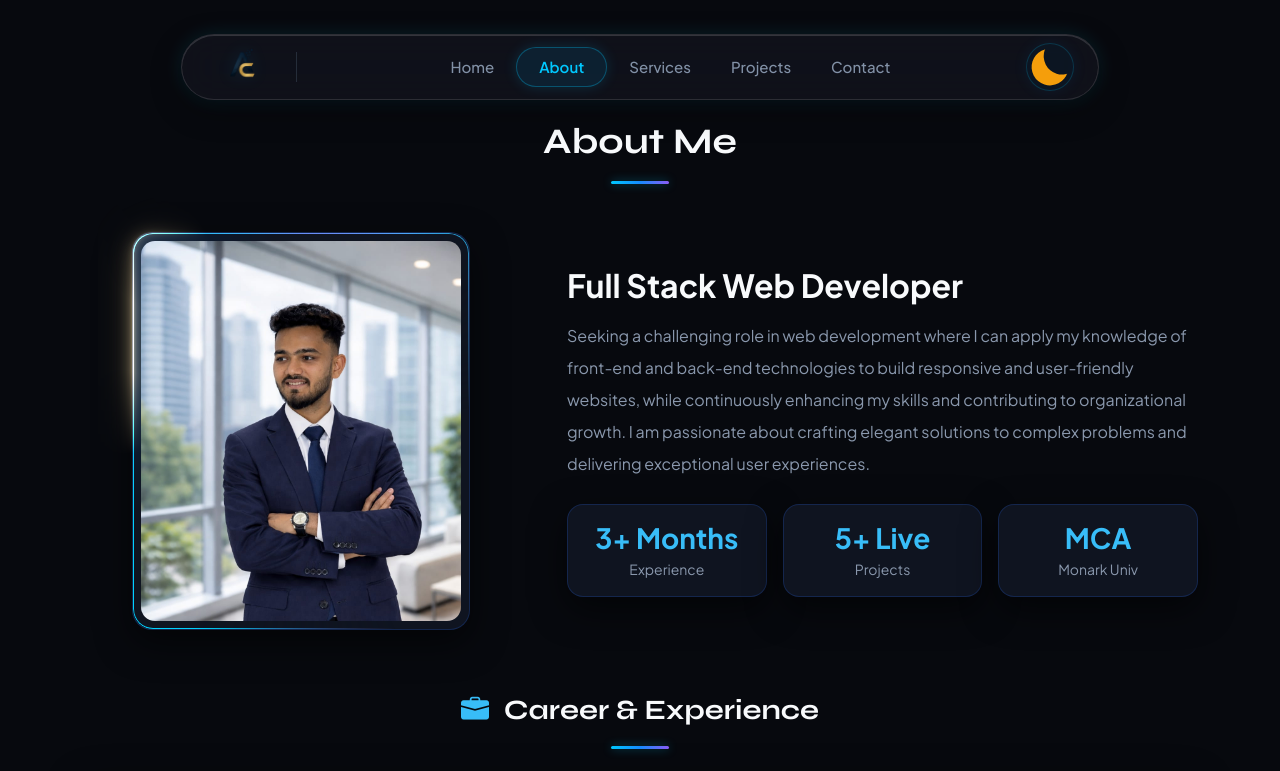
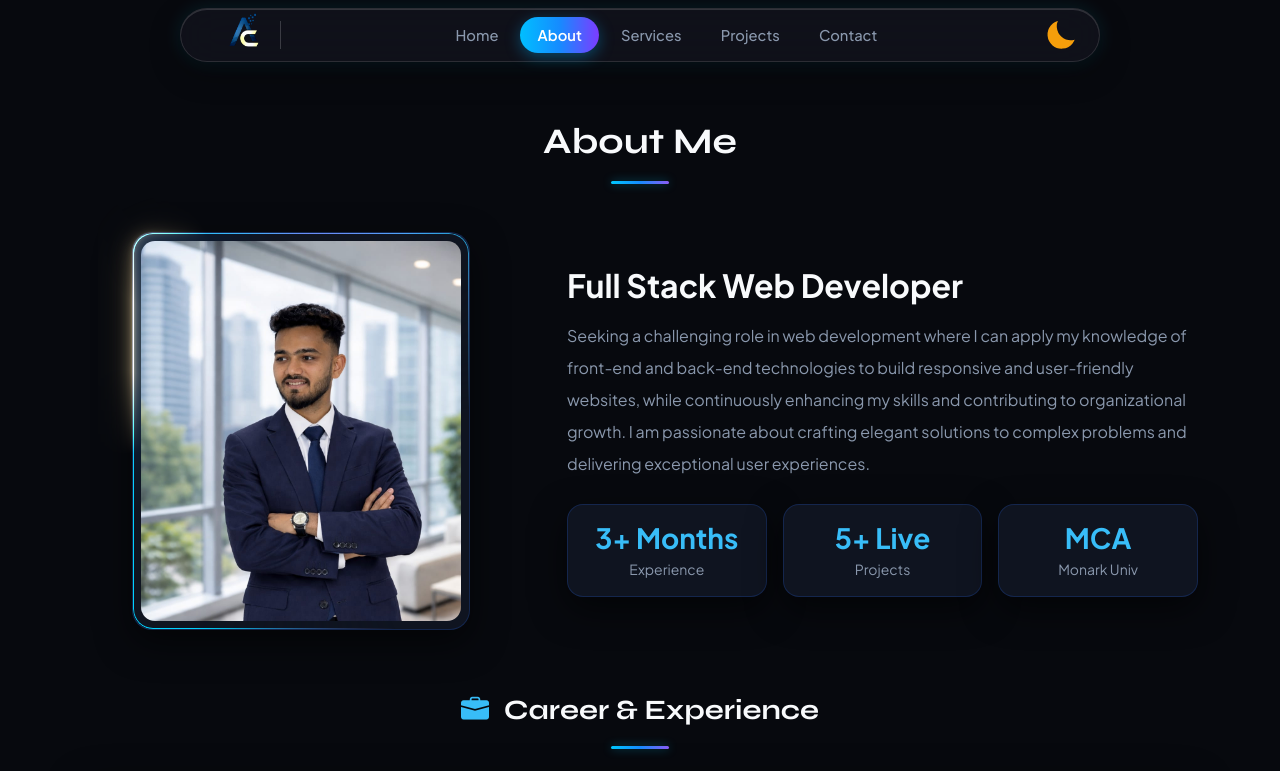
Before and after one commit to chavdaamit1011-svg/Portfolio, a React (Vite) app: page /#/about in a window 1280 px wide. Shown: the top 771 px of the page. Built offline with nearby package versions, Linux system fonts and the light colour scheme; a web font is replaced by a local one.

Commit message:
Keep header slim & compact while scaling up logo size (scale 1.35), boost dark mode logo brightness filter for crystal clear visibility

```diff
--- a/src/components/Navbar.tsx
+++ b/src/components/Navbar.tsx
@@ -19,10 +19,10 @@ export default function Navbar({ theme, toggleTheme }: NavbarProps) {
   }
 
   return (
-    <header className="fixed-top w-100 z-50 py-2 py-md-3">
+    <header className="fixed-top w-100 z-50 py-2">
       <div className="container px-3 px-lg-4">
         {/* Single Unified Floating Navbar Header Bar with Frosted Backdrop Blur */}
-        <div className="unified-navbar-bar d-flex align-items-center justify-content-between px-3 px-md-4 py-2">
+        <div className="unified-navbar-bar d-flex align-items-center justify-content-between px-3 px-md-4 py-1">
 
           {/* PART 1: LEFT (Brand AC Logo + Vertical Separator Line |) */}
           <div className="d-flex align-items-center">
--- a/src/styles/index.css
+++ b/src/styles/index.css
@@ -58,19 +58,21 @@
   --toggle-color: #6366f1;
 }
 
-/* Single Unified Floating Navbar Header Bar (Dark Theme Specification Match) */
+/* Single Unified Floating Navbar Header Bar (Slim, Compact & Sleek) */
 .unified-navbar-bar {
-  background: rgba(7, 12, 20, 0.88);
-  backdrop-filter: blur(12px) saturate(180%);
-  -webkit-backdrop-filter: blur(12px) saturate(180%);
-  border: 1px solid rgba(0, 200, 255, 0.20);
-  border-radius: 30px;
-  box-shadow: 0 0 25px rgba(0, 150, 255, 0.08);
+  background: rgba(12, 16, 25, 0.92);
+  backdrop-filter: blur(20px) saturate(180%);
+  -webkit-backdrop-filter: blur(20px) saturate(180%);
+  border: 1px solid rgba(37, 99, 235, 0.28);
+  border-radius: 50rem;
+  box-shadow:
+    0 12px 35px rgba(0, 0, 0, 0.55),
+    inset 0 1px 0 rgba(255, 255, 255, 0.1),
+    0 0 25px rgba(37, 99, 235, 0.18);
   transition: all 0.35s ease;
-  width: 84%;
-  max-width: 1100px;
-  margin: 18px auto 0 auto;
-  padding: 8px 26px;
+  max-width: 920px;
+  margin: 0 auto;
+  padding: 0.3rem 1.25rem !important;
 }
 
 [data-theme='light'] .unified-navbar-bar {
@@ -80,11 +82,9 @@
     0 12px 35px rgba(0, 0, 0, 0.08),
     inset 0 1px 0 rgba(255, 255, 255, 0.9),
     0 0 25px rgba(37, 99, 235, 0.10);
-  width: 90%;
-  max-width: 1100px;
 }
 
-/* Brand AC Logo Wrapper (NO White Box, Direct Transparent Surface) */
+/* Brand AC Logo Wrapper (Prominent Logo Size + Bright Clear Dark Mode Filter) */
 .brand-logo-wrapper {
   background: transparent !important;
   border: none !important;
@@ -93,31 +93,29 @@
   display: inline-flex;
   align-items: center;
   justify-content: center;
-  transition: transform 0.3s ease;
-}
-
-.brand-logo-wrapper:hover {
-  transform: scale(1.04);
+  overflow: visible !important;
 }
 
 .brand-logo-img {
-  height: 48px !important;
+  height: 42px !important;
   width: auto !important;
   object-fit: contain;
-  filter: drop-shadow(0 0 8px rgba(0, 200, 255, 0.12)) !important;
+  transform: scale(1.35) !important;
+  transform-origin: left center !important;
+  transition: transform 0.3s ease, filter 0.3s ease;
 }
 
-[data-theme='light'] .brand-logo-img {
-  filter: drop-shadow(0 1px 2px rgba(0, 0, 0, 0.12)) !important;
+[data-theme='dark'] .brand-logo-img {
+  filter: brightness(2.6) contrast(1.2) !important;
 }
 
 /* Vertical Separator Line */
 .nav-vertical-divider {
   width: 1px;
-  height: 30px;
-  background: rgba(130, 160, 190, 0.20);
-  margin-left: 18px;
-  margin-right: 18px;
+  height: 28px;
+  background: rgba(255, 255, 255, 0.18);
+  margin-left: 1rem;
+  margin-right: 0.5rem;
 }
 
 [data-theme='light'] .nav-vertical-divider {
@@ -434,43 +432,32 @@ body {
 }
 
 .nav-link-custom {
-  color: #8291A7 !important;
-  font-size: 15px;
+  color: var(--text-muted);
   font-weight: 500;
-  padding: 8px 18px !important;
+  font-size: 0.92rem;
+  padding: 0.45rem 1.1rem !important;
   border-radius: 50rem;
-  transition: color 0.25s ease, background 0.25s ease;
+  transition: all 0.3s cubic-bezier(0.4, 0, 0.2, 1);
   position: relative;
-  text-decoration: none;
 }
 
 .nav-link-custom:hover {
-  color: #E5F2FF !important;
-  background: transparent;
+  color: var(--text-heading) !important;
+  background: rgba(255, 255, 255, 0.06);
 }
 
 .nav-link-custom.active {
-  color: #00C8FF !important;
-  background: rgba(0, 174, 255, 0.10) !important;
-  border: 1px solid rgba(0, 200, 255, 0.30) !important;
+  color: #ffffff !important;
+  background: linear-gradient(90deg, #00BFFF 0%, #168BFF 50%, #7C3CFF 100%) !important;
   border-radius: 999px !important;
-  padding: 8px 22px !important;
-  box-shadow: 0 0 14px rgba(0, 200, 255, 0.16) !important;
+  box-shadow: 0 4px 15px rgba(0, 180, 255, 0.35) !important;
+  border: none !important;
   font-weight: 600;
-}
-
-[data-theme='light'] .nav-link-custom {
-  color: #64748b !important;
-}
-
-[data-theme='light'] .nav-link-custom:hover {
-  color: #0f172a !important;
 }
 
 [data-theme='light'] .nav-link-custom.active {
   color: #ffffff !important;
   background: linear-gradient(90deg, #00AEEF 0%, #168BFF 50%, #7C3CFF 100%) !important;
-  border: none !important;
   box-shadow: 0 4px 14px rgba(0, 174, 239, 0.3) !important;
 }
 
@@ -581,27 +568,6 @@ body {
 .st-sunMoonThemeToggleBtn {
   position: relative;
   cursor: pointer;
-  width: 48px !important;
-  height: 48px !important;
-  border-radius: 50% !important;
-  background: rgba(12, 25, 38, 0.75) !important;
-  border: 1px solid rgba(0, 200, 255, 0.18) !important;
-  box-shadow: 0 0 15px rgba(0, 160, 255, 0.08) !important;
-  display: inline-flex;
-  align-items: center;
-  justify-content: center;
-  transition: border-color 0.3s ease, box-shadow 0.3s ease;
-}
-
-.st-sunMoonThemeToggleBtn:hover {
-  border-color: rgba(0, 200, 255, 0.38) !important;
-  box-shadow: 0 0 20px rgba(0, 200, 255, 0.18) !important;
-}
-
-[data-theme='light'] .st-sunMoonThemeToggleBtn {
-  background: rgba(255, 255, 255, 0.9) !important;
-  border-color: rgba(37, 99, 235, 0.18) !important;
-  box-shadow: 0 4px 12px rgba(0, 0, 0, 0.06) !important;
 }
 
 .st-sunMoonThemeToggleBtn .themeToggleInput {
```
